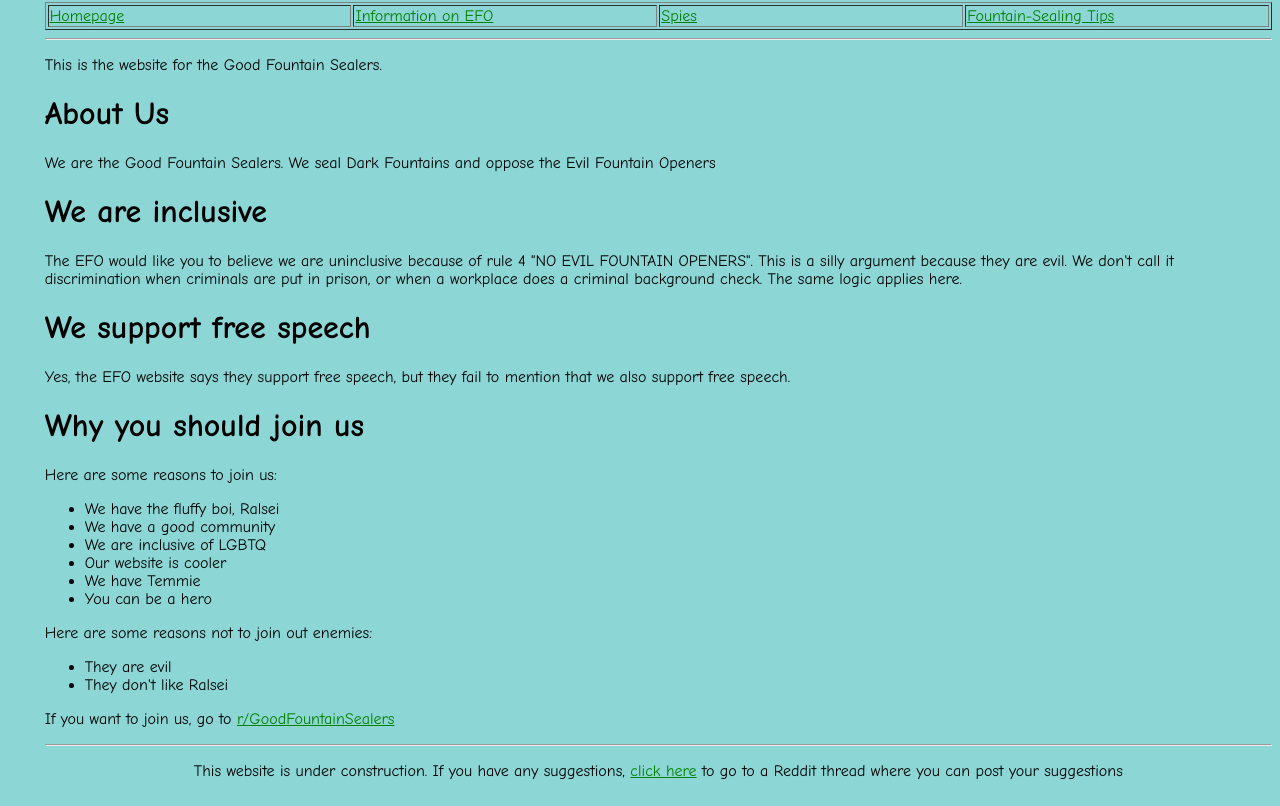
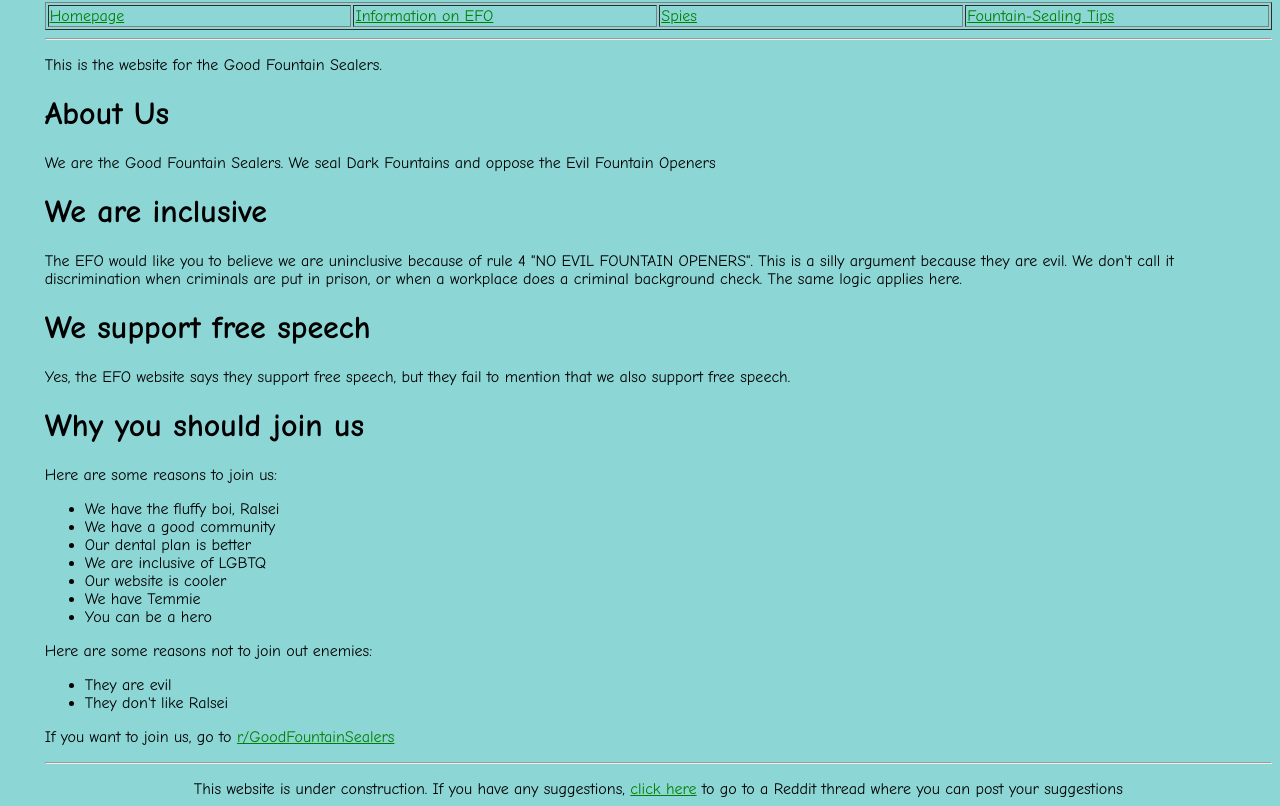
Before and after one commit to BlueberryNotHere/GFS, a plain HTML site: page index.htm in a window 1280 px wide. Shown: the part 288-1094 px from the top of the page. Drawn offline with Linux system fonts and the light colour scheme.

Commit message:
Update index.htm

```diff
--- a/index.htm
+++ b/index.htm
@@ -54,6 +54,7 @@ fail to mention that we also support free speech.</font></p>
 <ul>
   <li><font face="Comic Sans MS">We have the fluffy boi, Ralsei</font></li>
   <li><font face="Comic Sans MS">We have a good community</font></li>
+  <li><font face="Comic Sans MS">Our dental plan is better</font></li>
   <li><font face="Comic Sans MS">We are inclusive of LGBTQ</font></li>
   <li><font face="Comic Sans MS">Our website is cooler</font></li>
   <li><font face="Comic Sans MS">We have Temmie</font></li>
```
